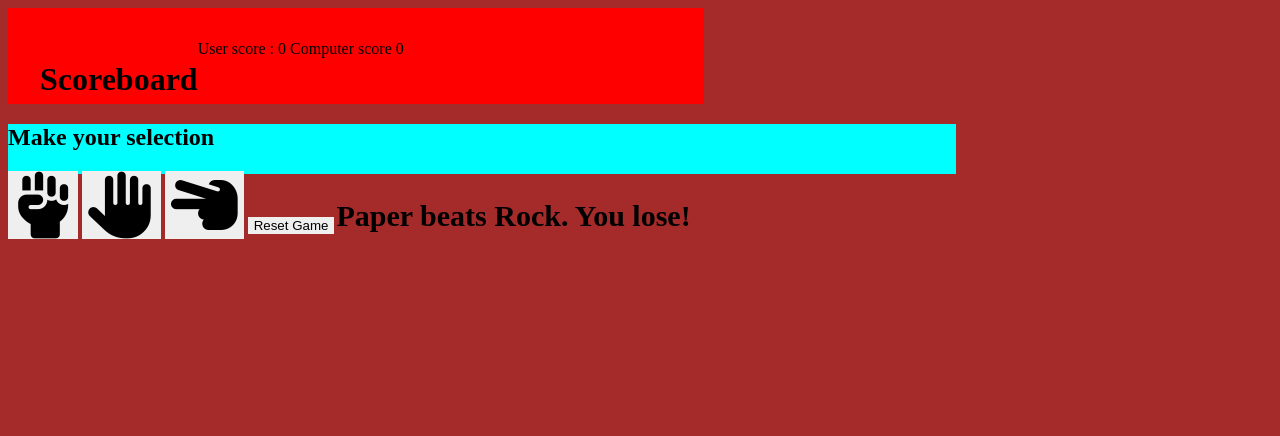
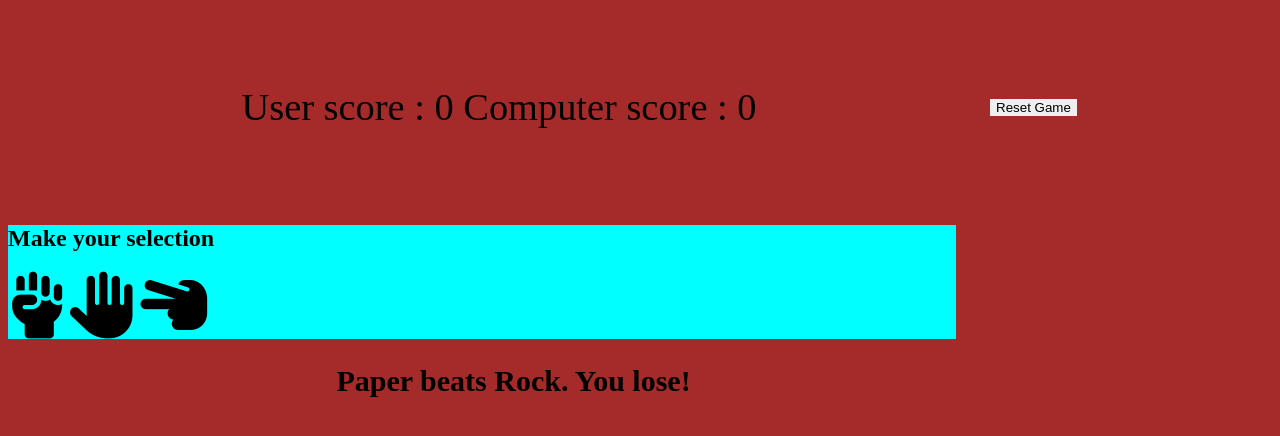
Before and after one commit to Code-Institute-Submissions/EoinAherne-portfolio-project-2_JuneResub, a plain HTML site: page assets/index.html in a window 1280 px wide. Drawn offline with Linux system fonts and the light colour scheme.

Commit message:
Add fonts and some styling

```diff
--- a/assets/index.html
+++ b/assets/index.html
@@ -9,27 +9,31 @@
 </head>
 <body>
 
-<div id="scoreboard"><h1>Scoreboard</h1>
+<div id="scoreboard">
     <div id="score">
-        User score :
+    <p class="scores">User score :
         <span id="user-score">0</span>
-        Computer score
+        Computer score :
         <span id="computer-score">0</span>
+    </p>
+    </div>
+    <div>
+        <button id="reset" onclick="resetGame()">Reset Game
+        </button>
     </div>
 </div>
 
 <div id="game"><h2>Make your selection</h2>
     <button class="btn" id="rock" onclick="play('1')">
-        <i class="fa-solid fa-hand-fist fa-5x"></i>
+        <i class="fa-solid fa-hand-fist fa-5x center"></i>
     </button>
     <button class="btn" id="paper" onclick="play('2')">
-        <i class="fa-solid fa-hand fa-5x"></i>
+        <i class="fa-solid fa-hand fa-5x center"></i>
     </button>
     <button class="btn" id="scissors" onclick="play('3')">
-        <i class="fa-solid fa-hand-scissors fa-5x"></i>
+        <i class="fa-solid fa-hand-scissors fa-5x center"></i>
     </button>
-    <button id="reset" onclick="resetGame()">Reset Game
-    </button>
+
 
 
 </div>
--- a/assets/style.css
+++ b/assets/style.css
@@ -1,3 +1,7 @@
+
+@import url('https://fonts.googleapis.com/css2?family=Press+Start+2P&display=swap');
+
+
 * {
     border:none;
 
@@ -8,19 +12,27 @@ body {
 
 #game {
     width: 75%;
-    height: 50px;
+    height: 50%;
     background-color: aqua;
     align-items: center;
 
 }
 
 #scoreboard {
-    width: 50%;
-    height: 2em;
-    background-color: red;
+    display: flex;
+    justify-content: space-evenly;
+    align-items: center;
+}
+
+#score {
+    font-size: 120%;
     text-align: center;
     padding: 2em;
-    display: flex;
+    width: 200%:
+
+}
+.scores {
+    font-size: 200%;
 }
 
 .button {
@@ -34,3 +46,14 @@ body {
     font-size: 20px;
     text-align: center;
 }
+
+
+.btn {
+    display: contents;
+    transition-duration: 0.4s;
+  }
+
+  .btn:hover{
+    background-color: #4CAF50; /* Green */
+    color: white;
+  }
```
